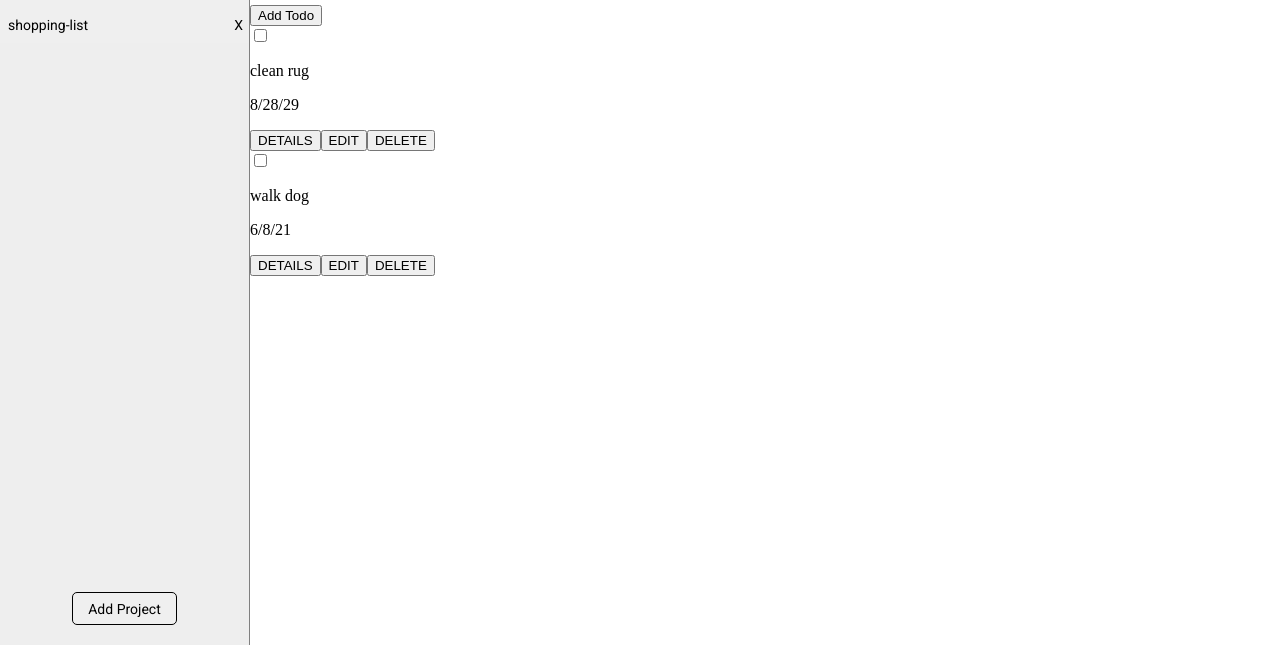
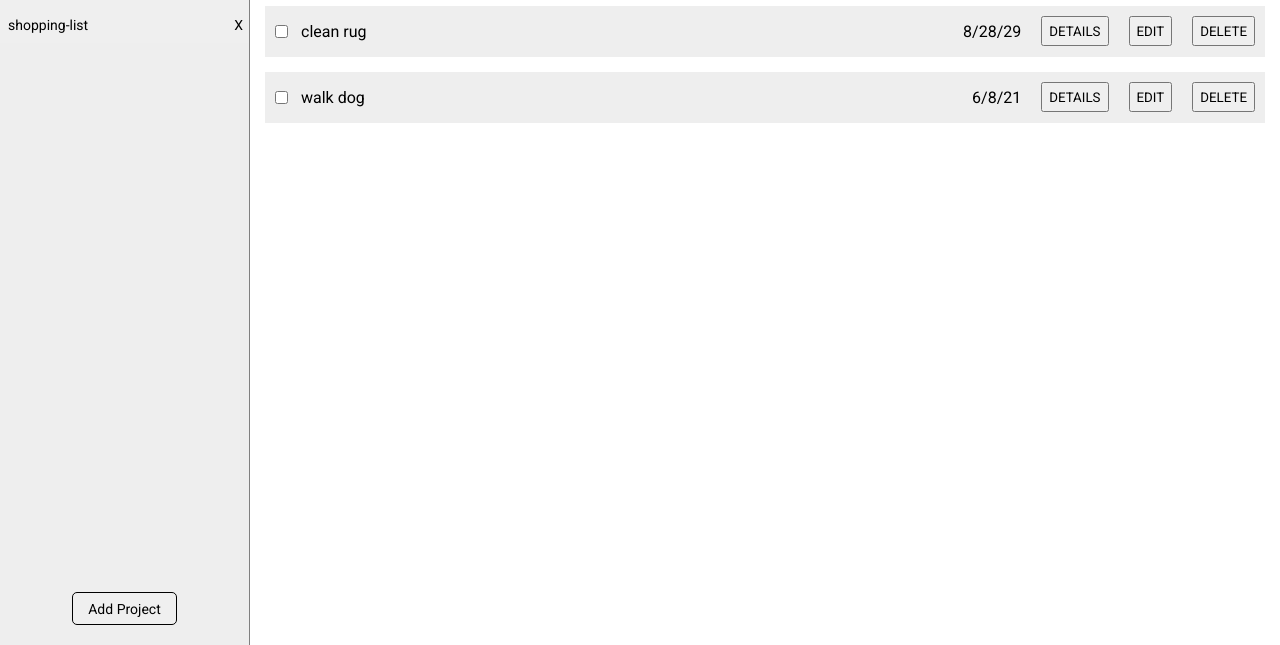
Before and after one commit to nchanyal/todo-list, a website built with webpack: page src/template.html in a window 1280 px wide. Shown: the part 155-800 px from the top of the page. Built offline with nearby package versions, Linux system fonts and the light colour scheme.

Commit message:
style: add styles to the list of todos

```diff
--- a/src/DOM_Manipulator.js
+++ b/src/DOM_Manipulator.js
@@ -48,6 +48,7 @@ export class DOM_Manipulator {
     static generateDirectoryOfTodos(projectName, arrayOfTodos){
         const contentDiv = document.querySelector("#content");
         const todosDiv = document.createElement("div");
+        const wrapperDiv = document.createElement("div");
         const todoListHeader = document.createElement("div");
         const projectNameHeader = document.createElement("h1");
         const addTodoButton = document.createElement("button");
@@ -57,8 +58,10 @@ export class DOM_Manipulator {
 
         todoListHeader.appendChild(projectNameHeader);
         todoListHeader.appendChild(addTodoButton);
-        todosDiv.appendChild(todoListHeader);
+        wrapperDiv.appendChild(todoListHeader);
+        todosDiv.appendChild(wrapperDiv);
 
+        wrapperDiv.setAttribute("id", "todo-wrapper");
         todoListHeader.setAttribute('id', "todo-list-header");
         todosDiv.setAttribute("id", "todo-list");
 
@@ -75,12 +78,13 @@ export class DOM_Manipulator {
             const deleteButton = document.createElement("button");
 
             todoDiv.dataset.row = i;
-            leftContainer.setAttribute("id", "left-container");
-            rightContainer.setAttribute("id", "right-container");
+            todoDiv.setAttribute("class", "todo-item");
+            leftContainer.setAttribute("class", "left-container");
+            rightContainer.setAttribute("class", "right-container");
             checkbox.setAttribute("type", "checkbox");
-            detailsButton.setAttribute("id", "details");
-            editButton.setAttribute("id", "edit");
-            deleteButton.setAttribute("id", "delete");
+            detailsButton.setAttribute("class", "details");
+            editButton.setAttribute("class", "edit");
+            deleteButton.setAttribute("class", "delete");
 
             todoTitleParagraph.textContent = todo.title;
             todoDueDateParagraph.textContent = todo.dueDate;
@@ -97,7 +101,7 @@ export class DOM_Manipulator {
             rightContainer.appendChild(deleteButton);
             todoDiv.appendChild(leftContainer);
             todoDiv.appendChild(rightContainer);
-            todosDiv.appendChild(todoDiv);
+            wrapperDiv.appendChild(todoDiv);
         }
 
         contentDiv.appendChild(todosDiv);
--- a/src/styles.css
+++ b/src/styles.css
@@ -3,6 +3,7 @@
 
 :root {
     --header-bg-color: #1e3a8a;
+    --light-gray-bg-color: #eee;
     --button-hover-color: #e7e7e7;
     --button-active-color: #c9c9c9;
 }
@@ -37,7 +38,7 @@ body {
     display: flex;
     flex-direction: column;
     justify-content: space-between;
-    background-color: #eee;
+    background-color: var(--light-gray-bg-color);
     border-right: 1px solid gray;
 }
 
@@ -54,7 +55,8 @@ body {
 }
 
 #top-container > div > button,
-#new-project-button {
+#new-project-button,
+#todo-list-header > button {
     font-size: 14px;
     font-family: "Roboto";
     text-align: left;
@@ -63,12 +65,14 @@ body {
 }
 
 #top-container > div > button:hover,
-#new-project-button:hover {
+#new-project-button:hover,
+#todo-list-header > button:hover {
     background-color: var(--button-hover-color);
 }
 
 #top-container > div > button:active,
-#new-project-button:active {
+#new-project-button:active,
+#todo-list-header > button:active {
     background-color: var(--button-active-color);
 }
 
@@ -78,14 +82,71 @@ body {
 }
 
 #new-project-button {
+    margin: 0 auto 20px;
+}
+
+#new-project-button,
+#todo-list-header > button {
     width: 105px;
     height: 33px;
     border: 1px solid black;
     border-radius: 5px;
-    margin: 0 auto 20px;
     text-align: center;
 }
 
 #todo-list {
     grid-column: 2;
 }
+
+#todo-wrapper {
+    margin: 0 15px;
+}
+
+#todo-list-header {
+    display: flex;
+    justify-content: space-between;
+    align-items: center;
+}
+
+#todo-list-header > h1 {
+    font-family: "Roboto";
+}
+
+.todo-item {
+    display: flex;
+    justify-content: space-between;
+    background-color: var(--light-gray-bg-color);
+    margin-bottom: 15px;
+}
+
+.left-container {
+    display: flex;
+}
+
+.left-container > p {
+    font-family: "Roboto";
+    margin-left: 10px;
+}
+
+.left-container > input[type="checkbox"] {
+    margin-left: 10px;
+}
+
+.right-container {
+    display: flex;
+    align-items: center;
+}
+
+.right-container > p {
+    font-family: "Roboto";
+}
+
+.right-container > button {
+    font-family: "Roboto";
+    margin-left: 20px;
+    height: 30px;
+}
+
+.right-container > button:last-of-type {
+    margin-right: 10px;
+}
```
